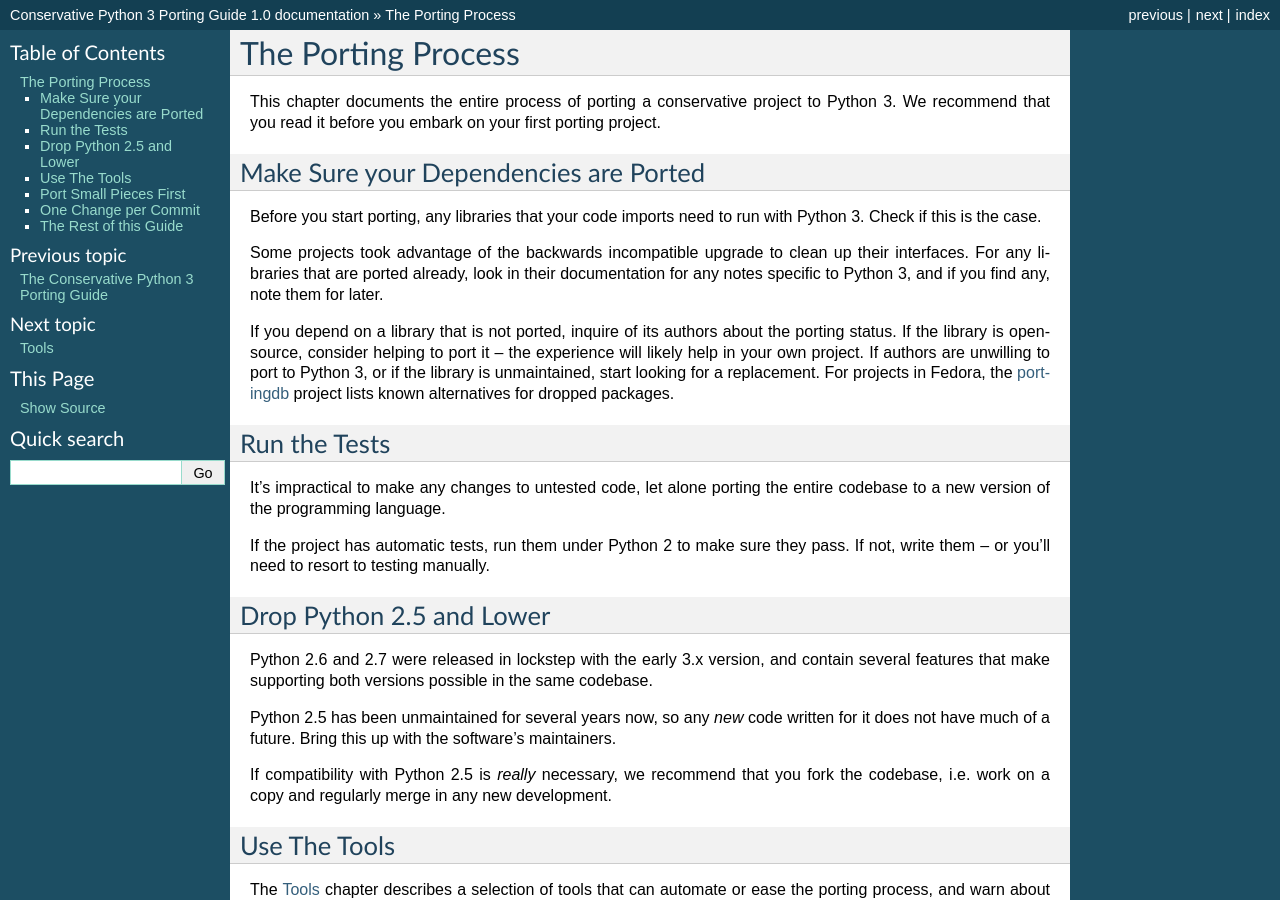
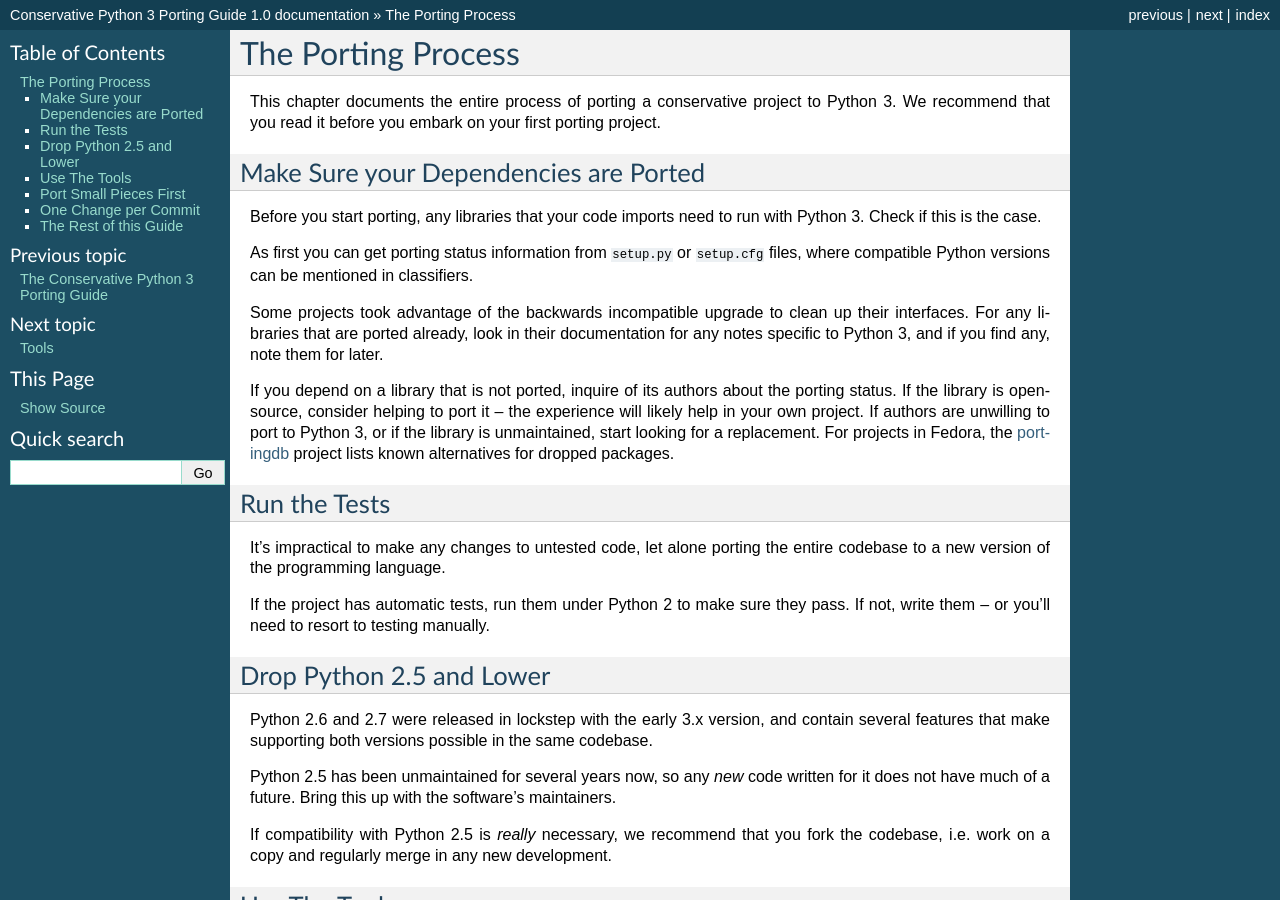
Before and after one commit to fedora-python/portingguide, a Sphinx documentation site: the page built from source/process.rst, in a window 1280 px wide and 900 px high. Built offline with Sphinx 7.4.7, drawn with Linux system fonts in a browser that asks for light colours.

Commit message:
Added note about classifiers

```diff
--- a/source/process.rst
+++ b/source/process.rst
@@ -12,6 +12,10 @@ Make Sure your Dependencies are Ported
 Before you start porting, any libraries that your code imports need to run
 with Python 3.
 Check if this is the case.
+
+As first you can get porting status information from ``setup.py`` or
+``setup.cfg`` files, where compatible Python versions can be mentioned in
+classifiers.
 
 Some projects took advantage of the backwards incompatible upgrade to clean
 up their interfaces.
```
